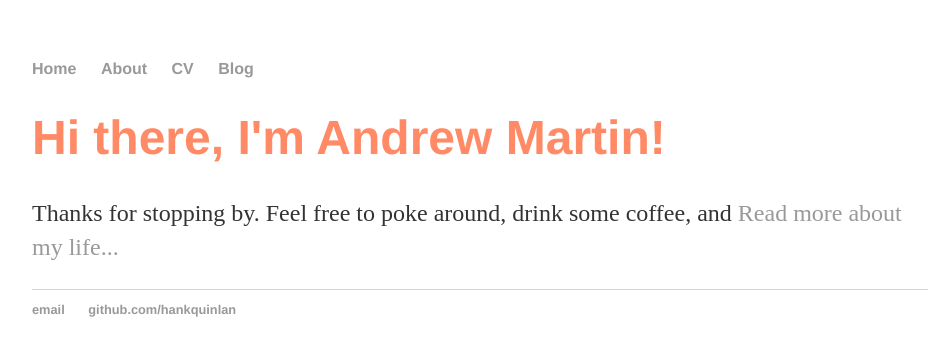
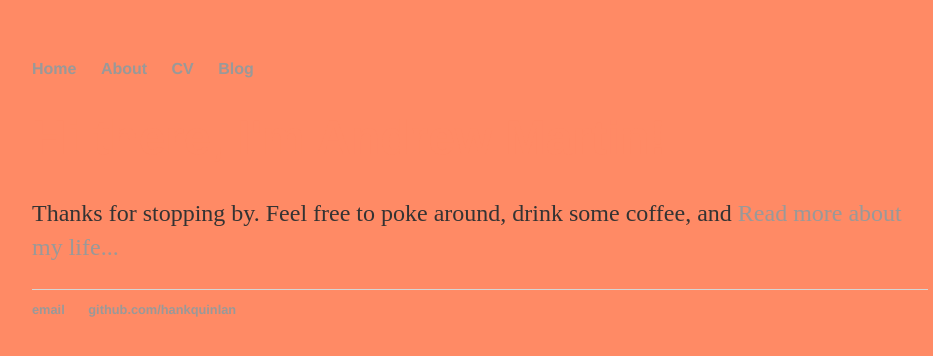
Before and after one commit to tindrew/my_blog, a Jekyll site: the page built from index.html, in a window 1280 px wide. Shown: the top 356 px of the page, without its empty margins (160-1093 px from the left). Built offline with Jekyll 4.4.1, drawn with Linux system fonts in a browser that asks for light colours.

Commit message:
Update main.css

```diff
--- a/css/main.css
+++ b/css/main.css
@@ -2,6 +2,7 @@ body {
     margin: 60px auto;
     width: 70%;
     color: #FF8A65;
+    background-color: #FF8A65;
 }
 nav ul, footer ul {
     font-family:'Helvetica', 'Arial', 'Sans-Serif';
```
